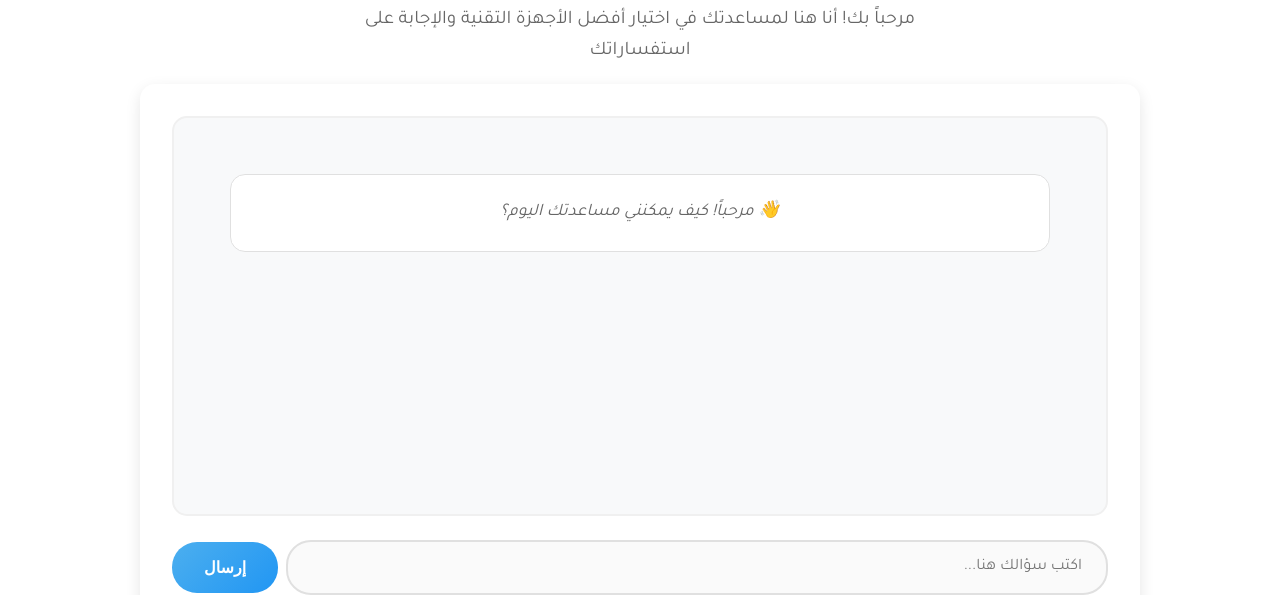
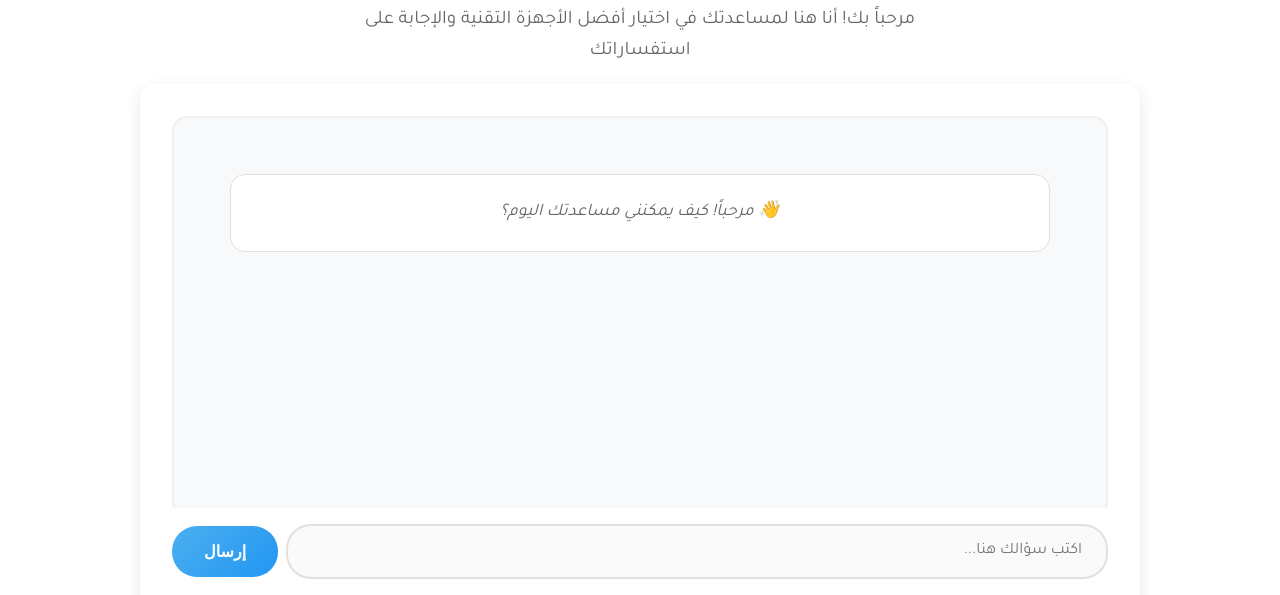
Before and after one commit to karam-ghazy/Mansour, a React app in the folder temp-page/: page /chatbot in a window 1280 px wide. Shown: the part 205-800 px from the top of the page. Built offline with nearby package versions, Linux system fonts and the light colour scheme.

Commit message:
fix responsive in chatbot page

```diff
--- a/temp-page/src/components/ChatBot.js
+++ b/temp-page/src/components/ChatBot.js
@@ -6,10 +6,9 @@ import ChatMessage from "./ChatMessage";
 function ChatBot() {
   const [input, setInput] = useState("");
   const [messages, setMessages] = useState([]);
-  const chatContainerRef = useRef(null); // Reference to the chat container
-  const isInitialRender = useRef(true); // Track initial render
+  const chatContainerRef = useRef(null);
+  const isInitialRender = useRef(true);
 
-  // Scroll to the bottom of the chat when messages change, but not on initial render
   useEffect(() => {
     if (isInitialRender.current) {
       isInitialRender.current = false;
--- a/temp-page/src/styles/pages/chatbot.css
+++ b/temp-page/src/styles/pages/chatbot.css
@@ -66,6 +66,7 @@
   position: sticky;
   bottom: 0;
   background: white;
+  padding: var(--spacing-md) 0;
 }
 
 .chat input {
--- a/temp-page/src/styles/responsive.css
+++ b/temp-page/src/styles/responsive.css
@@ -120,6 +120,7 @@
 
   .chat {
     flex-wrap: wrap;
+    padding: 0;
   }
 
   .chat input {
```
